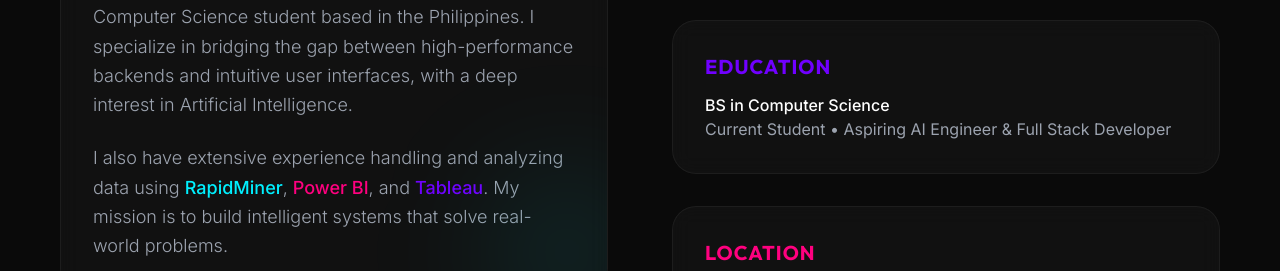
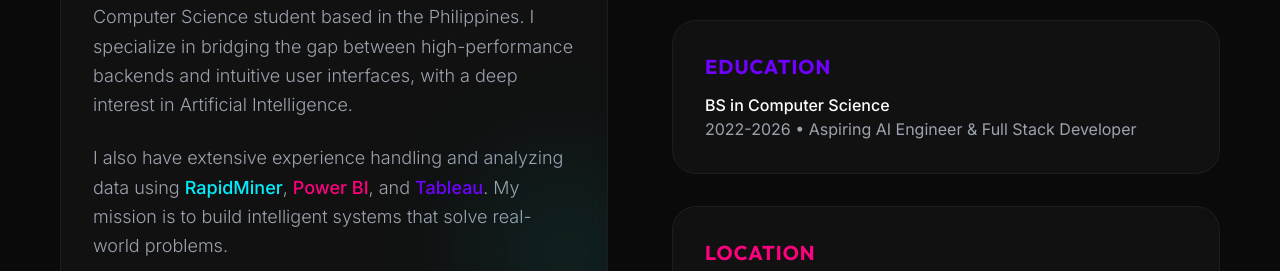
Before and after one commit to 0910jz/MyPortfolio, a React (Vite) app: page / in a window 1280 px wide. Shown: the part 1535-1806 px from the top of the page. Built offline with nearby package versions, Linux system fonts and the light colour scheme.

Commit message:
Update About.jsx

```diff
--- a/src/components/About.jsx
+++ b/src/components/About.jsx
@@ -78,7 +78,7 @@ const About = () => {
           <div className="glass p-8 rounded-3xl border-l-4 border-tertiary">
             <h3 className="text-xl font-bold mb-3 text-tertiary uppercase tracking-wider">Education</h3>
             <p className="text-white font-medium">BS in Computer Science</p>
-            <p className="text-gray-400">Current Student • Aspiring AI Engineer & Full Stack Developer</p>
+            <p className="text-gray-400">2022-2026 • Aspiring AI Engineer & Full Stack Developer</p>
           </div>
 
           <div className="glass p-8 rounded-3xl border-l-4 border-primary">
```
